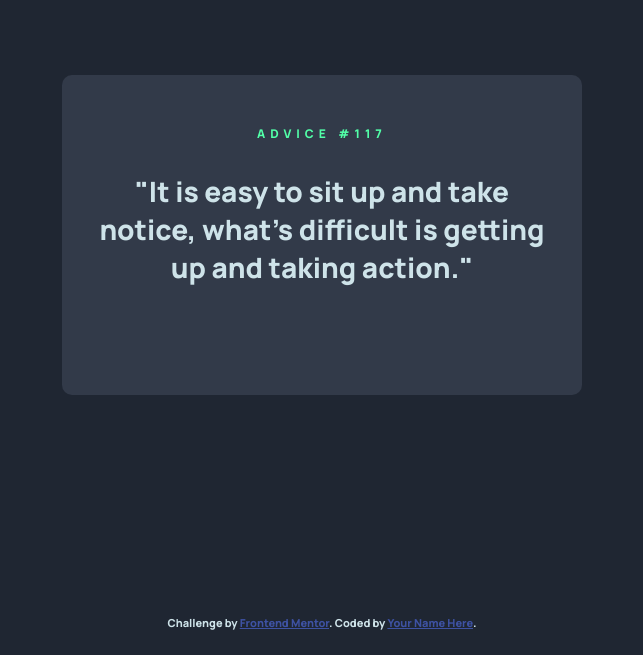
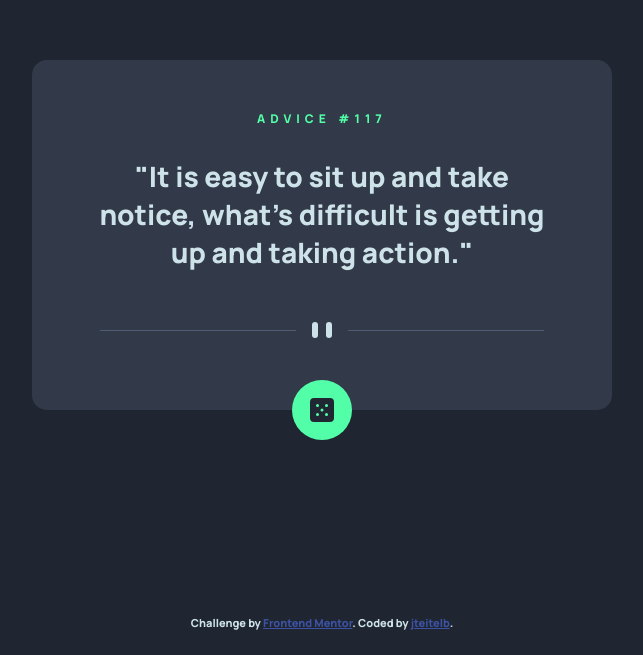
Before and after one commit to jteitelb/fm-advice-generator, a plain HTML site: page index.html in a window 1280 px wide. Shown: the part 145-800 px from the top of the page, without its empty margins (318-961 px from the left). Drawn offline with Linux system fonts and the light colour scheme.

Commit message:
add divider and button

```diff
--- a/index.html
+++ b/index.html
@@ -39,6 +39,10 @@
           "It is easy to sit up and take notice, what's difficult is getting up
           and taking action."
         </p>
+        <img class="divider" src="images/pattern-divider-desktop.svg" />
+        <div class="die-container">
+          <div class="die"><img src="images/icon-dice.svg" /></div>
+        </div>
       </div>
     </main>
     <footer>
@@ -46,7 +50,7 @@
         Challenge by
         <a href="https://www.frontendmentor.io?ref=challenge" target="_blank"
           >Frontend Mentor</a
-        >. Coded by <a href="#">Your Name Here</a>.
+        >. Coded by <a href="https://github.com/jteitelb">jteitelb</a>.
       </div>
     </footer>
   </body>
--- a/style.css
+++ b/style.css
@@ -22,10 +22,11 @@ body {
 }
 
 .card {
-  width: 520px;
-  height: 320px;
+  position: relative;
+  width: 580px;
+  height: 350px;
   background-color: hsl(217, 19%, 24%);
-  border-radius: 10px;
+  border-radius: 15px;
   text-align: center;
 }
 
@@ -39,5 +40,27 @@ body {
 
 .card > p {
   font-size: 28px;
-  margin: 30px;
+  margin: 30px 60px;
+  margin-bottom: 50px;
 }
+
+.card > .divider {
+  width: calc(580 - 2 * 30px);
+}
+
+.die-container {
+  display: flex;
+  justify-content: center;
+}
+
+.die {
+  width: 60px;
+  height: 60px;
+  background-color: hsl(150, 100%, 66%);
+  border-radius: 30px;
+  display: flex;
+  justify-content: center;
+  align-items: center;
+  position: absolute;
+  bottom: -30px;
+}
```
